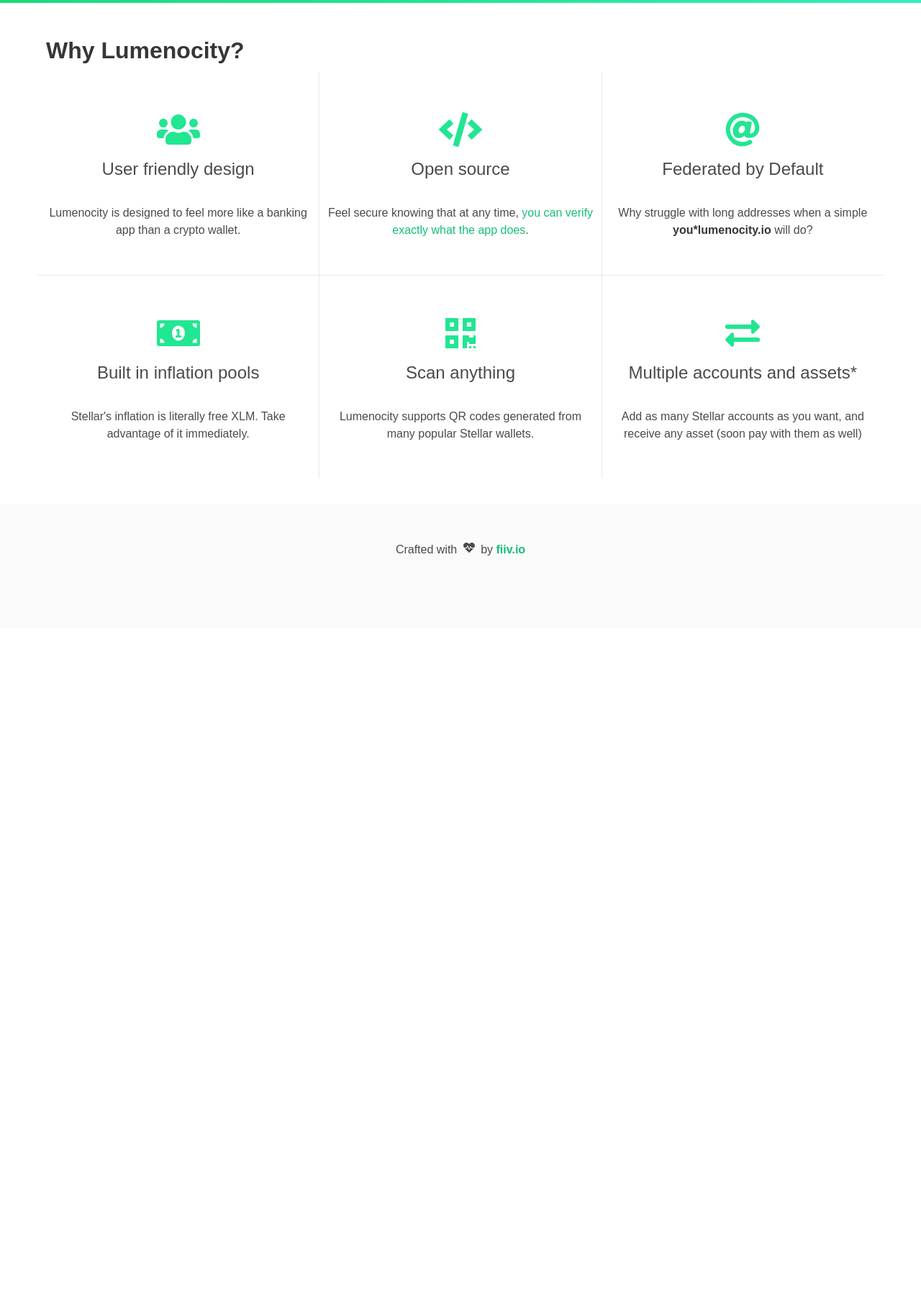
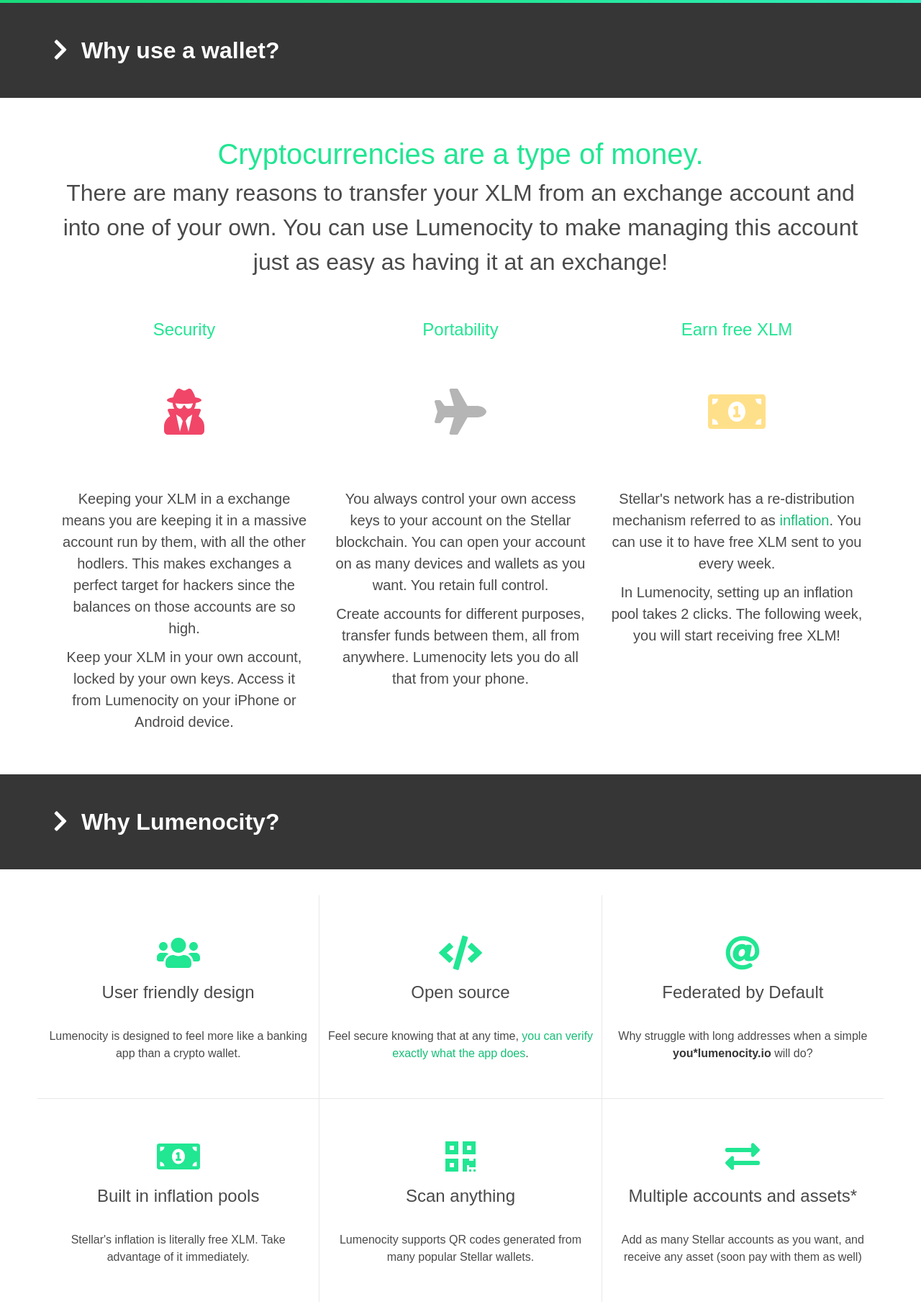
Before and after one commit to lumenocity/lumenocity.io, a website: page src/index.html in a window 1280 px wide. Shown: the part 796-2608 px from the top of the page at 72% size. Before the commit the page ends 1668 px from the top, so only its background shows below. Drawn offline with nearby package versions, Linux system fonts and the light colour scheme; some packages are replaced by stand-ins of ours; files that its build step writes are made by us from their sources; a script that the page names is missing; a small style sheet from the web is missing; files whose address does not match are found by name.

Commit message:
fixing up the page a bit with some more ingo

```diff
--- a/package.json
+++ b/package.json
@@ -15,6 +15,7 @@
     "@taskr/watch": "^1.1.0",
     "babel-preset-env": "^1.6.1",
     "bulma": "^0.6.2",
+    "luminous-lightbox": "^1.0.1",
     "pushserve": "^1.0.2",
     "taskr": "^1.1.0",
     "taskr-autoprefixer": "^1.0.0"
--- a/src/index.html
+++ b/src/index.html
@@ -20,12 +20,14 @@
     <section class="hero is-fullheight is-bold is-primary">
       <div class="hero-head">
         <nav class="navbar">
+          <div class="navbar-brand">
+            <a class="navbar-item" href="/">
+              <img src="icon-inverse.svg" alt="Lumenocity" width="28" height="28">
+            </a>
+          </div>
           <div class="container">
             <div class="navbar-menu">
               <div class="navbar-end">
-                <a class="navbar-item scroll-to-why">
-                  Why Lumenocity?
-                </a>
                 <a class="navbar-item" href="https://github.com/lumenocity">
                   <span class="icon"><i class="fab fa-github fa-fw"></i></span>
                 </a>
@@ -40,14 +42,9 @@
       <div class="hero-body">
         <div class="container">
           <div class="columns">
-            <div class="column is-one-third">
-              <figure class="image is-square">
-                <img src="icon-inverse.svg">
-              </figure>
-            </div>
             <div class="column">
               <h1 class="title is-1">
-                Introducing Lumenocity
+                Lumenocity
               </h1>
               <p class="subtitle is-3">
                 Lumenocity is a new wallet for the Stellar network.
@@ -64,43 +61,149 @@
       </div>
     </section>
 
-    <section class="section" id="why-lumenocity">
+    <section class="hero is-dark" id="why-wallet">
+      <div class="hero-body">
+        <div class="container">
+          <h2 class="title">
+            <i class="fas fa-fw fa-chevron-right"></i>
+            Why use a wallet?
+          </h2>
+        </div>
+      </div>
+    </section>
+
+    <section class="section" id="why-wallet-content">
       <div class="container">
-        <h1 class="title">Why Lumenocity?</h1>
+        <h3 class="is-size-2 has-text-centered has-text-primary">Cryptocurrencies are a type of money.</h3>
+        <h4 class="is-size-3 has-text-centered">There are many reasons to transfer your XLM from an exchange account and into one of your own. You can use Lumenocity to make managing this account just as easy as having it at an exchange!</h4>
 
+        <div class="columns spaced">
+          <div class="column has-text-centered">
+            <h5 class="is-size-4 has-text-centered has-text-primary">
+              Security
+            </h5>
+            <span class="icon has-text-danger">
+              <i class="fas fa-user-secret"></i>
+            </span>
+            <p class="is-size-5">
+              Keeping your XLM in a exchange means you are keeping it in a massive account run by them, with all the other hodlers. This makes exchanges a perfect target for hackers since the balances on those accounts are so high.
+            </p>
+            <p class="is-size-5">
+              Keep your XLM in your own account, locked by your own keys. Access it from Lumenocity on your iPhone or Android device.
+            </p>
+          </div>
+          <div class="column has-text-centered">
+            <h5 class="is-size-4 has-text-centered has-text-primary">
+              Portability
+            </h5>
+            <span class="icon has-text-grey-light">
+              <i class="fas fa-fw fa-plane"></i>
+            </span>
+            <p class="is-size-5">
+              You always control your own access keys to your account on the Stellar blockchain. You can open your account on as many devices and wallets as you want. You retain full control.
+            </p>
+            <p class="is-size-5">
+              Create accounts for different purposes, transfer funds between them, all from anywhere. Lumenocity lets you do all that from your phone.
+            </p>
+          </div>
+          <div class="column has-text-centered">
+            <h5 class="is-size-4 has-text-centered has-text-primary">
+              Earn free XLM
+            </h5>
+            <span class="icon has-text-warning">
+              <i class="fas fa-fw fa-money-bill-alt"></i>
+            </span>
+            <p class="is-size-5">Stellar's network has a re-distribution mechanism referred to as <a href="https://www.stellar.org/developers/guides/concepts/inflation.html">inflation</a>. You can use it to have free XLM sent to you every week.</p>
+            <p class="is-size-5">
+              In Lumenocity, setting up an inflation pool takes 2 clicks. The following week, you will start receiving free XLM!
+            </p>
+          </div>
+        </ul>
+
+        <!-- <div class="columns">
+          <div class="column">
+            <a class="image screenshot" href="screenshot-ios-accounts.png">
+              <img src="screenshot-ios-accounts.png">
+            </a>
+          </div>
+          <div class="column">
+            <a class="image screenshot" href="screenshot-ios-transactions.png">
+              <img src="screenshot-ios-transactions.png">
+            </a>
+          </div>
+          <div class="column">
+            <a class="image screenshot" href="screenshot-ios-transaction.png">
+              <img src="screenshot-ios-transaction.png">
+            </a>
+          </div>
+        </div> -->
+      </div>
+    </section>
+
+    <section class="hero is-dark" id="why-lumenocity">
+      <div class="hero-body">
+        <div class="container">
+          <h2 class="title">
+            <i class="fas fa-fw fa-chevron-right"></i>
+            Why Lumenocity?
+          </h2>
+        </div>
+      </div>
+    </section>
+
+    <section class="section">
+      <div class="container">
         <div class="columns feature-block-container first-row">
           <div class="column feature-block">
             <span class="icon is-size-1 has-text-primary"><i class="fas fa-users fa-fw"></i></span>
-            <h2 class="subtitle is-4">User friendly design</h2>
+            <h3 class="subtitle is-4">User friendly design</h3>
             <p>Lumenocity is designed to feel more like a banking app than a crypto wallet.</p>
           </div>
           <div class="column feature-block">
             <span class="icon is-size-1 has-text-primary"><i class="fas fa-code fa-fw"></i></span>
-            <h2 class="subtitle is-4">Open source</h2>
+            <h3 class="subtitle is-4">Open source</h3>
             <p>Feel secure knowing that at any time, <a href="https://github.com/lumenocity">you can verify exactly what the app does</a>.</p>
           </div>
           <div class="column feature-block">
             <span class="icon is-size-1 has-text-primary"><i class="fas fa-at fa-fw"></i></span>
-            <h2 class="subtitle is-4">Federated by Default</h2>
+            <h3 class="subtitle is-4">Federated by Default</h3>
             <p>Why struggle with long addresses when a simple <strong>you*lumenocity.io</strong> will do?</p>
           </div>
         </div>
         <div class="columns feature-block-container">
           <div class="column feature-block">
             <span class="icon is-size-1 has-text-primary"><i class="fas fa-money-bill-alt fa-fw"></i></span>
-            <h2 class="subtitle is-4">Built in inflation pools</h2>
+            <h3 class="subtitle is-4">Built in inflation pools</h3>
             <p>Stellar's inflation is literally free XLM. Take advantage of it immediately.</p>
           </div>
           <div class="column feature-block">
             <span class="icon is-size-1 has-text-primary"><i class="fas fa-qrcode fa-fw"></i></span>
-            <h2 class="subtitle is-4">Scan anything</h2>
+            <h3 class="subtitle is-4">Scan anything</h3>
             <p>Lumenocity supports QR codes generated from many popular Stellar wallets.</p>
           </div>
           <div class="column feature-block">
             <span class="icon is-size-1 has-text-primary"><i class="fas fa-exchange-alt fa-fw"></i></span>
-            <h2 class="subtitle is-4">Multiple accounts and assets*</h2>
+            <h3 class="subtitle is-4">Multiple accounts and assets*</h3>
             <p>Add as many Stellar accounts as you want, and receive any asset (soon pay with them as well)</p>
           </div>
+        </div>
+      </div>
+    </section>
+
+    <section class="hero is-primary">
+      <div class="hero-body">
+        <div class="container">
+          <h2 class="title">
+            <i class="fas fa-fw fa-chevron-right"></i>
+            Shut up and take my money...
+          </h2>
+          <h3 class="subtitle">
+            ...well, actually, it's <strong>free</strong>
+          </h3>
+
+          <p class="subtitle is-5">
+            Lumenocity is not ready yet. It will launch in app stores in a few days. In the meantime, <strong><a href="https://t.me/lumenocity_wallet">join the Telegram group</a></strong> for updates!
+          </p>
         </div>
       </div>
     </section>
@@ -115,7 +218,7 @@
       </div>
     </footer>
 
-  <script src="https://cdnjs.cloudflare.com/ajax/libs/iamdustan-smoothscroll/0.3.5/smoothscroll.min.js"></script>
-  <script src="./script.js"></script>
+    <script src="https://cdnjs.cloudflare.com/ajax/libs/iamdustan-smoothscroll/0.3.5/smoothscroll.min.js"></script>
+    <script src="./script.js"></script>
   </body>
 </html>
--- a/src/script.js
+++ b/src/script.js
@@ -1,5 +1,3 @@
-'use strict';
-
 function scrollToWhy() {
   document.getElementById('why-lumenocity').scrollIntoView({
     behavior: 'smooth'
--- a/src/style.scss
+++ b/src/style.scss
@@ -47,3 +47,19 @@
 .bouncy-chevron i, .bouncy-chevron svg {
   font-size: 4em;
 }
+
+.spaced {
+  margin: 40px 0;
+}
+
+#why-wallet-content {
+  .icon {
+    font-size: 4em;
+    height: 3em;
+  }
+
+  p {
+    margin: 10px 0;
+    padding: 0 5px;
+  }
+}
```
Also changed, not shown: src/public/screenshot-ios-accounts.png (added), src/public/screenshot-ios-transaction.png (added), src/public/screenshot-ios-transactions.png (added), 1 other file.
